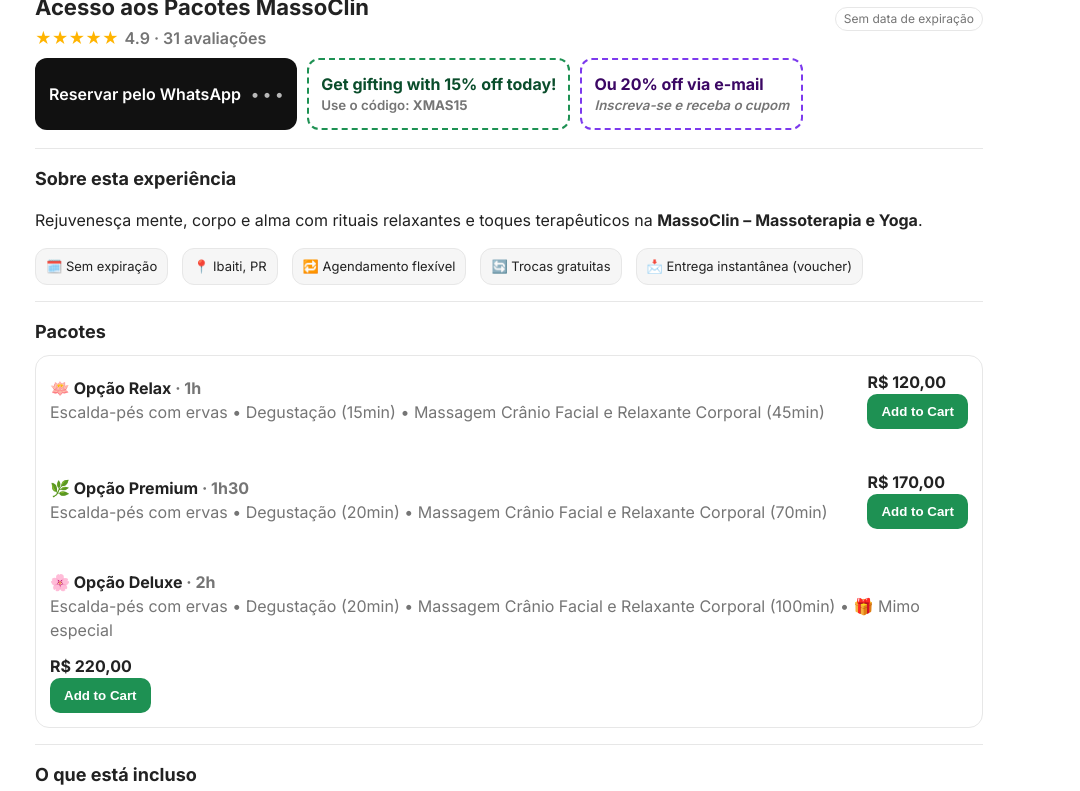
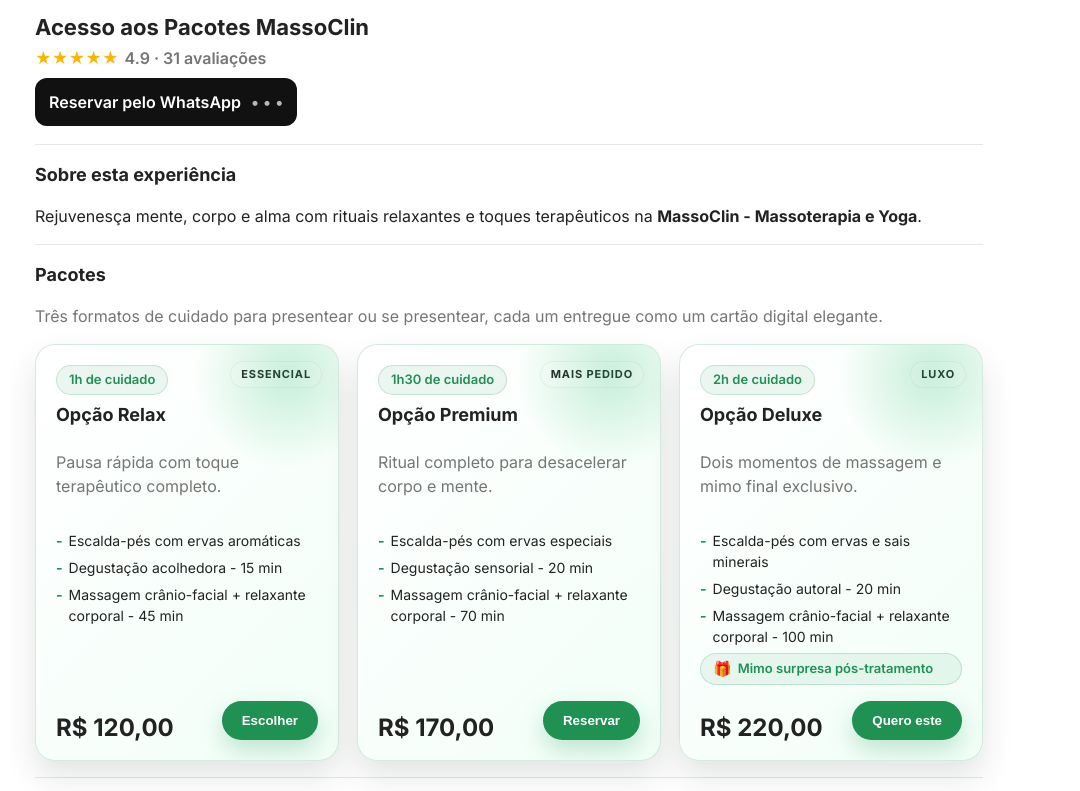
Before and after one commit to ibaitsys/massoclin, a plain HTML site: page index.html in a window 1280 px wide. Shown: the part 512-1303 px from the top of the page, without its empty margins (131-1211 px from the left). Drawn offline with Linux system fonts and the light colour scheme.

Commit message:
Refresh landing page layout and branding

```diff
--- a/index.html
+++ b/index.html
@@ -36,14 +36,28 @@
     position:sticky;top:0;background:#fff;z-index:20;
   }
   .logo{display:flex;gap:10px;align-items:center}
-  .logo svg{width:32px;height:32px}
+  .logo-mark{
+    width:52px;height:52px;
+    border-radius:14px;
+    padding:4px;
+    border:1px solid var(--border);
+    background:#fff;
+    overflow:hidden;
+    display:flex;align-items:center;justify-content:center;
+  }
+  .logo-mark img{
+    width:100%;height:100%;
+    object-fit:cover;
+    transform:scale(1.2);
+    transform-origin:center;
+  }
   .logo .title{font-weight:700;letter-spacing:.3px}
   .pill{font-size:12px;padding:2px 8px;border:1px solid var(--border);border-radius:999px;color:var(--muted)}
   /* Hero gallery */
   .gallery-wrap{
     width:100%;
     margin:18px 0 10px;
-    overflow:hidden;
+    overflow:visible;
   }
   .gallery{
     --gap:14px; --r-lg:22px; --r-sm:14px;
@@ -51,7 +65,7 @@
     grid-template-columns:
       clamp(280px, 35vw, 440px)
       clamp(140px, 18vw, 210px)
-      clamp(280px, 35vw, 420px);
+      clamp(224px, 28vw, 336px);
     grid-template-rows: clamp(140px, 16vw, 182px) clamp(140px, 16vw, 182px);
     grid-template-areas:
       "a b c"
@@ -74,7 +88,7 @@
   .tile.a{grid-area:a;border-radius:var(--r-lg) 12px 12px var(--r-lg)}
   .tile.b{grid-area:b}
   .tile.d{grid-area:d}
-  .tile.c{grid-area:c;border-radius:12px var(--r-lg) var(--r-lg) 12px}
+  .tile.c{grid-area:c;border-radius:var(--r-lg)}
   .gallery-cta{
     position:absolute;right:16px;bottom:16px;border:0;padding:11px 16px;
     background:#fff;color:#111;border-radius:999px;cursor:pointer;
@@ -86,16 +100,18 @@
   @media(max-width:900px){
     .gallery-wrap{
       overflow-x:auto;
+      overflow-y:hidden;
       touch-action:pan-x;
       -webkit-overflow-scrolling:touch;
       padding-bottom:10px;
       margin:12px 0;
     }
     .gallery{
+      --gap:12px;
       grid-template-columns:
         clamp(240px, 80vw, 360px)
         clamp(150px, 50vw, 220px)
-        clamp(240px, 80vw, 360px);
+        clamp(192px, 64vw, 288px);
       grid-template-rows: clamp(126px, 38vw, 161px) clamp(126px, 38vw, 161px);
       width:max-content;
       gap:12px;
@@ -134,12 +150,119 @@
   .card{
     border:1px solid var(--border);border-radius:14px;padding:14px;background:#fff
   }
-  .packages{display:grid;gap:12px}
-  .pack{display:flex;flex-wrap:wrap;align-items:center;gap:12px;justify-content:space-between}
-  .pack h3{margin:0;font-size:16px}
-  .price{font-weight:800}
-  .add{background:var(--brand);color:#fff;border:none;border-radius:10px;padding:10px 14px;font-weight:700;cursor:pointer}
-  .add:hover{background:var(--brand-2)}
+  .packages-grid{
+    display:grid;
+    gap:18px;
+    grid-template-columns:repeat(auto-fit,minmax(240px,1fr));
+  }
+  .package-card{
+    position:relative;
+    border-radius:20px;
+    padding:20px;
+    background:linear-gradient(135deg,#ffffff,#f2fff8);
+    border:1px solid rgba(30,145,83,.18);
+    box-shadow:0 16px 32px rgba(15,45,28,.12);
+    overflow:hidden;
+  }
+  .package-card::after{
+    content:"";
+    position:absolute;
+    width:220px;height:220px;
+    top:-80px;right:-60px;
+    background:radial-gradient(circle,rgba(45,189,110,.25),transparent 60%);
+    pointer-events:none;
+  }
+  .package-tag{
+    position:absolute;
+    top:16px;right:16px;
+    font-size:11px;
+    text-transform:uppercase;
+    letter-spacing:.08em;
+    padding:4px 10px;
+    border-radius:999px;
+    background:rgba(255,255,255,.9);
+    border:1px solid rgba(0,0,0,.05);
+    font-weight:700;
+  }
+  .package-content{
+    position:relative;
+    z-index:1;
+    display:flex;
+    flex-direction:column;
+    gap:16px;
+    height:100%;
+  }
+  .package-head{display:flex;flex-direction:column;gap:6px}
+  .package-head h3{margin:0;font-size:18px}
+  .package-duration{
+    display:inline-flex;
+    align-items:center;
+    gap:6px;
+    font-weight:600;
+    font-size:13px;
+    padding:4px 12px;
+    border-radius:999px;
+    background:rgba(30,145,83,.08);
+    color:var(--brand);
+    border:1px solid rgba(30,145,83,.2);
+    width:fit-content;
+  }
+  .package-perks{
+    list-style:none;
+    margin:0;
+    padding:0;
+    display:flex;
+    flex-direction:column;
+    gap:6px;
+    font-size:14px;
+  }
+  .package-perks li{
+    display:flex;
+    gap:6px;
+    align-items:flex-start;
+  }
+  .package-perks li::before{
+    content:"-";
+    color:var(--brand);
+    font-weight:700;
+  }
+  .package-perks li.perk-pill{
+    align-items:center;
+    padding:4px 12px;
+    border-radius:999px;
+    background:rgba(30,145,83,.08);
+    border:1px solid rgba(30,145,83,.2);
+    color:var(--brand);
+    font-weight:600;
+    font-size:13px;
+  }
+  .package-perks li.perk-pill::before{
+    content:"🎁";
+    font-size:15px;
+  }
+  .package-foot{
+    margin-top:auto;
+    display:flex;
+    justify-content:space-between;
+    align-items:flex-end;
+    gap:12px;
+    flex-wrap:wrap;
+  }
+  .package-price{font-size:24px;font-weight:800;line-height:1}
+  .package-note{font-size:12px;color:var(--muted)}
+  .add{
+    background:var(--brand);
+    color:#fff;
+    border:none;
+    border-radius:999px;
+    padding:12px 20px;
+    font-weight:700;
+    cursor:pointer;
+    box-shadow:0 10px 24px rgba(30,145,83,.25);
+    transition:transform .2s ease,box-shadow .2s ease,background .2s ease;
+  }
+  .add:hover{background:var(--brand-2);box-shadow:0 12px 26px rgba(45,189,110,.32)}
+  .add:active{transform:scale(.97)}
   .muted{color:var(--muted)}
   .grid-2{display:grid;gap:12px}
   @media(min-width:760px){ .grid-2{grid-template-columns:1fr 1fr} }
@@ -165,13 +288,11 @@
 
 <header class="topbar">
   <div class="logo">
-    <!-- Simple leaf mark -->
-    <svg viewBox="0 0 24 24" fill="none" stroke="currentColor">
-      <circle cx="12" cy="12" r="10" stroke-width="2"/>
-      <path d="M6 14c6-1 8-5 12-8-1 6-4 10-10 12-1-1-1-3-2-4z" stroke-width="2" fill="currentColor"/>
-    </svg>
+    <span class="logo-mark">
+      <img src="assets/logo.png" alt="Logotipo MassoClin">
+    </span>
     <div class="title">MassoClin</div>
-    <span class="pill">Ibaiti • PR</span>
+    <span class="pill">Ibaiti · PR</span>
   </div>
 </header>
 
@@ -199,7 +320,6 @@
         <span>4.9 · 31 avaliações</span>
       </div>
     </div>
-    <div class="pill">Sem data de expiração</div>
   </div>
 
   <!-- CTA strip -->
@@ -208,68 +328,83 @@
       Reservar pelo WhatsApp
       <span class="paydots">• • •</span>
     </a>
-    <div class="coupon">
-      Get gifting with 15% off today!
-      <small>Use o código: <strong>XMAS15</strong></small>
-    </div>
-    <div class="coupon secondary">
-      Ou 20% off via e-mail
-      <small><em>Inscreva-se e receba o cupom</em></small>
-    </div>
   </div>
 
   <!-- About -->
   <section>
     <h2>Sobre esta experiência</h2>
-    <p>Rejuvenesça mente, corpo e alma com rituais relaxantes e toques terapêuticos na <strong>MassoClin – Massoterapia e Yoga</strong>.</p>
-    <div class="icons" aria-label="benefícios">
-      <div class="iconchip">🗓️ Sem expiração</div>
-      <div class="iconchip">📍 Ibaiti, PR</div>
-      <div class="iconchip">🔁 Agendamento flexível</div>
-      <div class="iconchip">🔄 Trocas gratuitas</div>
-      <div class="iconchip">📩 Entrega instantânea (voucher)</div>
-    </div>
+    <p>Rejuvenesça mente, corpo e alma com rituais relaxantes e toques terapêuticos na <strong>MassoClin - Massoterapia e Yoga</strong>.</p>
   </section>
 
   <!-- Packages -->
   <section>
     <h2>Pacotes</h2>
-    <div class="card packages" id="packs">
-      <!-- Relax -->
-      <div class="pack">
+    <p class="muted">Três formatos de cuidado para presentear ou se presentear, cada um entregue como um cartão digital elegante.</p>
+    <div class="packages-grid" id="packs">
+      <article class="package-card">
+        <span class="package-tag">Essencial</span>
+        <div class="package-content">
+          <div class="package-head">
+            <span class="package-duration">1h de cuidado</span>
+            <h3>Opção Relax</h3>
+            <p class="muted">Pausa rápida com toque terapêutico completo.</p>
+          </div>
+          <ul class="package-perks">
+            <li>Escalda-pés com ervas aromáticas</li>
+            <li>Degustação acolhedora - 15 min</li>
+            <li>Massagem crânio-facial + relaxante corporal - 45 min</li>
+          </ul>
+          <div class="package-foot">
             <div>
-          <h3>🪷 Opção Relax <span class="muted">· 1h</span></h3>
-          <div class="muted">Escalda-pés com ervas • Degustação (15min) • Massagem Crânio Facial e Relaxante Corporal (45min)</div>
+              <div class="package-price">R$ 120,00</div>
             </div>
-        <div>
-          <div class="price">R$ 120,00</div>
-          <button class="add" data-pack="Opção Relax" data-price="R$ 120,00">Add to Cart</button>
+            <button class="add" data-pack="Opção Relax" data-price="R$ 120,00">Escolher</button>
           </div>
         </div>
-      <hr style="border:none;border-top:1px solid var(--border)">
-      <!-- Premium -->
-      <div class="pack">
+      </article>
+      <article class="package-card">
+        <span class="package-tag">Mais pedido</span>
+        <div class="package-content">
+          <div class="package-head">
+            <span class="package-duration">1h30 de cuidado</span>
+            <h3>Opção Premium</h3>
+            <p class="muted">Ritual completo para desacelerar corpo e mente.</p>
+          </div>
+          <ul class="package-perks">
+            <li>Escalda-pés com ervas especiais</li>
+            <li>Degustação sensorial - 20 min</li>
+            <li>Massagem crânio-facial + relaxante corporal - 70 min</li>
+          </ul>
+          <div class="package-foot">
             <div>
-          <h3>🌿 Opção Premium <span class="muted">· 1h30</span></h3>
-          <div class="muted">Escalda-pés com ervas • Degustação (20min) • Massagem Crânio Facial e Relaxante Corporal (70min)</div>
+              <div class="package-price">R$ 170,00</div>
             </div>
-        <div>
-          <div class="price">R$ 170,00</div>
-          <button class="add" data-pack="Opção Premium" data-price="R$ 170,00">Add to Cart</button>
+            <button class="add" data-pack="Opção Premium" data-price="R$ 170,00">Reservar</button>
           </div>
         </div>
-      <hr style="border:none;border-top:1px solid var(--border)">
-      <!-- Deluxe -->
-      <div class="pack">
+      </article>
+      <article class="package-card">
+        <span class="package-tag">Luxo</span>
+        <div class="package-content">
+          <div class="package-head">
+            <span class="package-duration">2h de cuidado</span>
+            <h3>Opção Deluxe</h3>
+            <p class="muted">Dois momentos de massagem e mimo final exclusivo.</p>
+          </div>
+          <ul class="package-perks">
+            <li>Escalda-pés com ervas e sais minerais</li>
+            <li>Degustação autoral - 20 min</li>
+            <li>Massagem crânio-facial + relaxante corporal - 100 min</li>
+            <li class="perk-pill">Mimo surpresa pós-tratamento</li>
+          </ul>
+          <div class="package-foot">
             <div>
-          <h3>🌸 Opção Deluxe <span class="muted">· 2h</span></h3>
-          <div class="muted">Escalda-pés com ervas • Degustação (20min) • Massagem Crânio Facial e Relaxante Corporal (100min) • 🎁 Mimo especial</div>
+              <div class="package-price">R$ 220,00</div>
             </div>
-        <div>
-          <div class="price">R$ 220,00</div>
-          <button class="add" data-pack="Opção Deluxe" data-price="R$ 220,00">Add to Cart</button>
+            <button class="add" data-pack="Opção Deluxe" data-price="R$ 220,00">Quero este</button>
           </div>
         </div>
+      </article>
     </div>
   </section>
 
```
Also changed, not shown: assets/logo.png (added). Lines whose indentation alone changed are shown as unchanged.
